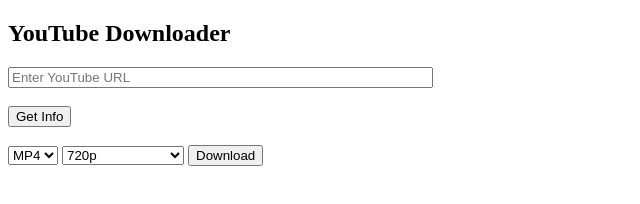
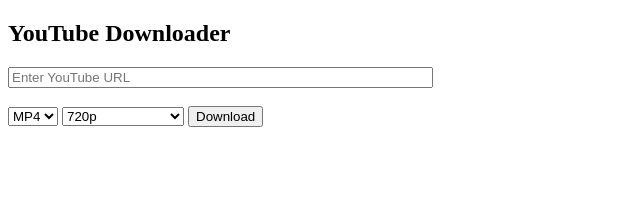
Before and after one commit to 13197146/tools, a plain HTML site: page index.html in a window 1280 px wide. Shown: the whole page, without its empty margins (0-640 px from the left). Drawn offline with Linux system fonts and the light colour scheme.

Commit message:
Update index.html

```diff
--- a/index.html
+++ b/index.html
@@ -8,9 +8,6 @@
   <h2>YouTube Downloader</h2>
 
   <input type="text" id="url" placeholder="Enter YouTube URL" size="50">
-  <br><br>
-
-  <button id="getInfoBtn">Get Info</button>
   <br><br>
 
   <select id="format">
```
